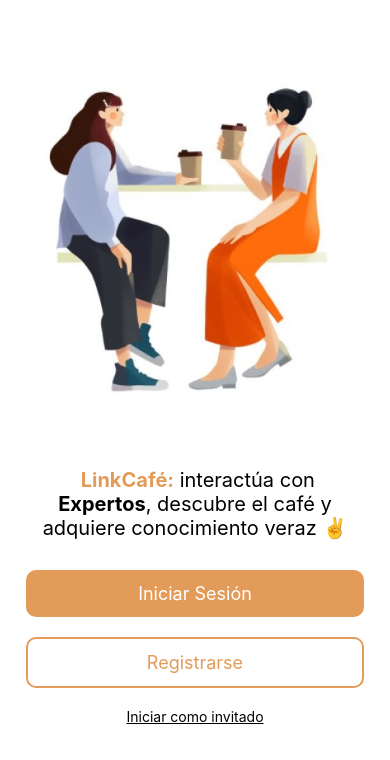
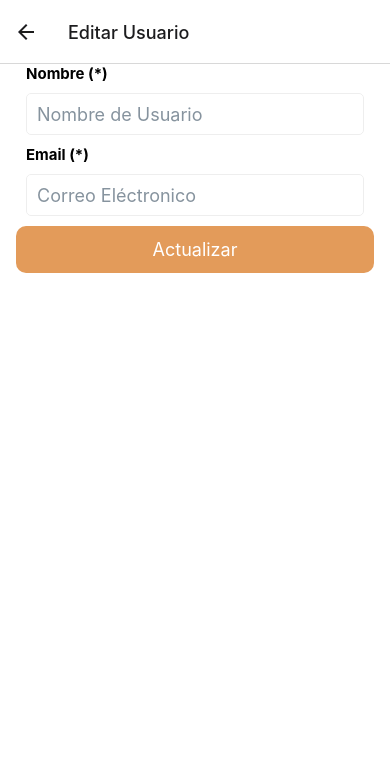
Before and after one commit to LinkCafe/LinkCafe_RN, a React Native app: screen /DetailsProfile in a window 390 px wide. Shown: the top 760 px of the page. Built offline with nearby package versions, Linux system fonts and the light colour scheme.

Commit message:
add AsyncStorage

```diff
--- a/App.js
+++ b/App.js
@@ -8,6 +8,7 @@ import SignUp from './pages/SignUp';
 import HomeTabs from './pages/HomeTabls';
 import AsyncStorage from '@react-native-async-storage/async-storage';
 import { ThemeProvider } from './context/ThemeContext';
+import DetailsProfile from './pages/DetailsProfile';
 
 const Stack = createNativeStackNavigator();
 
@@ -45,6 +46,9 @@ export default function App() {
             title: '',
             headerShown: false
           }} />
+          <Stack.Screen name='DetailsProfile' component={DetailsProfile} options={{
+            title: 'Editar Usuario'
+          }} />
         </Stack.Navigator>
       </ThemeProvider>
 
--- a/components/Articles.jsx
+++ b/components/Articles.jsx
@@ -15,13 +15,13 @@ const Articles = () => {
   const data = [
     {
       imagen:
-        "https://images.pexels.com/photos/51343/old-letters-old-letter-handwriting-51343.jpeg?auto=compress&cs=tinysrgb&w=1600",
+        "https://images.pexels.com/photos/1002703/pexels-photo-1002703.jpeg?auto=compress&cs=tinysrgb&w=600",
       titulo: "Prácticas avanzadas para la producción de café ",
       categoria: "PDF",
     },
     {
       imagen:
-        "https://images.pexels.com/photos/51343/old-letters-old-letter-handwriting-51343.jpeg?auto=compress&cs=tinysrgb&w=1600",
+        "https://encrypted-tbn0.gstatic.com/images?q=tbn:ANd9GcT6U0IIzs_1vCo98DWEMa81gAhQNlI-13986A&usqp=CAU",
       titulo: "El café sube un 10,2% su precio actual ",
       categoria: "Noticia",
     }
--- /dev/null
+++ b/pages/DetailsProfile.jsx
@@ -0,0 +1,133 @@
+import { View, Text, ScrollView, StyleSheet, ToastAndroid } from 'react-native'
+import React, { useContext, useEffect, useState } from 'react'
+import { SafeAreaView } from 'react-native-safe-area-context'
+import ThemeContext from '../context/ThemeContext'
+import { Button, Input } from '@rneui/base'
+import AsyncStorage from '@react-native-async-storage/async-storage'
+import { useNavigation } from '@react-navigation/native'
+
+const DetailsProfile = () => {
+    const { theme } = useContext(ThemeContext)
+    const navigation = useNavigation()
+    const [name, setName] = useState('')
+    const [email, setEmail] = useState('')
+    useEffect(() => {
+        const getUser = async () => {
+            setName(await AsyncStorage.getItem('name'))
+            setEmail(await AsyncStorage.getItem('email'))
+        }
+
+        getUser()
+    }, [])
+
+    const handleSubmit = async () => {
+        await AsyncStorage.setItem('email', email);
+        await AsyncStorage.setItem('name', name)
+        ToastAndroid.showWithGravity(
+            'Datos actulizados',
+            ToastAndroid.LONG,
+            ToastAndroid.BOTTOM,
+          );
+        navigation.navigate("Profile")
+    }
+    return (
+        <SafeAreaView style={{ flex: 1, backgroundColor: theme == 'light' ? 'white' : '#202020' }}>
+            <ScrollView style={{ paddingHorizontal: 16 }}>
+                <Input
+                    placeholder="Nombre de Usuario"
+                    inputContainerStyle={style.inputStyle}
+                    leftIconContainerStyle={style.inputContainerStyle}
+                    label="Nombre (*)"
+                    labelStyle={{
+                        fontWeight: "bold",
+                        color: theme == 'light' ? "black" : 'white',
+                        marginBottom: 10,
+                        fontSize: 15,
+                    }}
+                    style={{
+                        color: theme == 'light' ? 'black' : 'white'
+                    }}
+                    defaultValue={name}
+                    onChangeText={(text) => setName(text)}
+                />
+                <Input
+                    placeholder="Correo Eléctronico"
+                    inputContainerStyle={style.inputStyle}
+                    leftIconContainerStyle={style.inputContainerStyle}
+                    label="Email (*)"
+                    labelStyle={{
+                        fontWeight: "bold",
+                        color: theme == 'light' ? "black" : 'white',
+                        marginBottom: 10,
+                        fontSize: 15,
+                    }}
+                    style={{
+                        color: theme == 'light' ? 'black' : 'white'
+                    }}
+                    textContentType="emailAddress"
+                    keyboardType="email-address"
+                    defaultValue={email}
+                    onChangeText={(text) => setEmail(text)}
+                />
+
+                <Button
+                    buttonStyle={[style.button, style.btnLogin]}
+                    onPress={() => handleSubmit()}
+                >
+                    Actualizar
+                </Button>
+            </ScrollView>
+        </SafeAreaView>
+    )
+}
+
+const style = StyleSheet.create({
+    container: {
+        flex: 1,
+        flexDirection: "row",
+        justifyContent: "space-between",
+        alignItems: "center",
+        paddingHorizontal: 20,
+    },
+    categoryButton: {
+        padding: 7,
+        borderRadius: 5,
+    },
+    selectedCategoryButton: {
+        backgroundColor: "#19d10834",
+    },
+    categoryButtonText: {
+        fontSize: 16,
+        fontWeight: "400"
+    },
+    inputStyle: {
+        paddingLeft: 10,
+        borderColor: "#eeeeee",
+        borderWidth: 1,
+        borderRadius: 5
+    },
+    inputContainerStyle: {
+        display: "flex",
+        alignItems: "center",
+        justifyContent: "center",
+    },
+    interactionButton: {
+        display: "flex",
+        flexDirection: "row",
+        gap: 2,
+        width: "100%",
+        paddingHorizontal: 16,
+        paddingBottom: 10,
+        justifyContent: "center",
+        alignItems: "center",
+    },
+    button: {
+        borderRadius: 10,
+        padding: 12,
+      },
+      btnLogin: {
+        backgroundColor: "#E39B5A",
+      },
+});
+
+export default DetailsProfile
--- a/pages/Login.jsx
+++ b/pages/Login.jsx
@@ -15,8 +15,9 @@ const Login = () => {
   const [password, setPassword ] = useState(null)
   const [email, setEmail ] = useState(null)
   const handleLogin = async () => {
-    const data = JSON.parse(await AsyncStorage.getItem('dataAdmin'))
-    if (password == data.password && email == data.email) {
+    const emailStorage = await AsyncStorage.getItem('email')
+    const passwordStorage = await AsyncStorage.getItem('password')
+    if (password == passwordStorage && email == emailStorage) {
       navigation.navigate('HomeTabs')
     } else {
       ToastAndroid.showWithGravity(
--- a/pages/LoginHome.jsx
+++ b/pages/LoginHome.jsx
@@ -1,12 +1,25 @@
 import React from "react";
-import { View, Text, Image, StyleSheet, ScrollView } from "react-native";
+import { View, Text, Image, StyleSheet, ScrollView, ToastAndroid } from "react-native";
 import { Button } from "@rneui/base";
 import { styleConstants } from "../constants/style";
 import { useNavigation, useTheme } from "@react-navigation/native";
 import { SafeAreaView } from "react-native-safe-area-context";
+import AsyncStorage from "@react-native-async-storage/async-storage";
 
 const LoginHome = () => {
   const navigation = useNavigation();
+  const handleGuest = async () => {
+    await AsyncStorage.setItem('name', 'Invitado')
+    await AsyncStorage.setItem('email', 'invitado@gmail.com')
+    await AsyncStorage.setItem('password', 'invitado')
+
+    navigation.navigate('HomeTabs')
+    ToastAndroid.showWithGravity(
+      'Sesión como invitado',
+      ToastAndroid.LONG,
+      ToastAndroid.BOTTOM,
+    );
+  }
   return (
     <SafeAreaView style={styleConstants.container}>
       <ScrollView style={style.contentCard}>
@@ -42,7 +55,7 @@ const LoginHome = () => {
           </Button>
           <Text
             style={{ textDecorationLine: "underline", textAlign: "center" }}
-            onPress={() => navigation.navigate("HomeTabs")}
+            onPress={() => handleGuest()}
           >
             Iniciar como invitado
           </Text>
--- a/pages/Profile.jsx
+++ b/pages/Profile.jsx
@@ -1,16 +1,33 @@
 import { View, Text, ScrollView, StyleSheet, VirtualizedList } from "react-native";
 import { SafeAreaView } from "react-native-safe-area-context";
-import React, { useContext } from "react";
+import React, { useContext, useEffect, useState } from "react";
 import { Avatar, Button, Switch } from "@rneui/base";
 import Reviews from "../components/Reviews";
 import ThemeContext from "../context/ThemeContext";
+import AsyncStorage from "@react-native-async-storage/async-storage";
+import { useNavigation } from "@react-navigation/native";
 
-const Profile = () => {
+const Profile =  () => {
   const { theme, toggleTheme } = useContext(ThemeContext)
+  const [name, setName] = useState('')
+  const [email, setEmail] = useState('')
+  const [password, setPassword] = useState('')
+  const navigation = useNavigation()
   const handleToggleTheme = () => {
     const newTheme = theme === 'light' ? 'dark' : 'light';
     toggleTheme(newTheme);
   }
+
+  useEffect(() => {
+    const getUser = async () => {
+      setName(await AsyncStorage.getItem('name'))
+      setEmail(await AsyncStorage.getItem('email'))
+      setPassword(await AsyncStorage.getItem('password'))
+    }
+
+    setInterval(() => getUser(), 500)
+  }, [])
+
   return (
     <SafeAreaView style={{ flex: 1, backgroundColor: theme == 'light' ? 'white' : '#202020' }}>
       <ScrollView style={{ paddingHorizontal: 16}}>
@@ -38,7 +55,7 @@ const Profile = () => {
             />
             <View>
               <Text style={{ fontSize: 20, fontWeight: "bold", color: theme == 'light' ? 'black' : 'white' }}>
-                Diego Duran
+                {name}
               </Text>
               <Text style={{ color: theme == 'light' ? 'black' : 'white' }}>Caficultor</Text>
             </View>
@@ -53,6 +70,11 @@ const Profile = () => {
                 borderRadius: 5,
               }}
               titleStyle={{ color: theme == 'light' ? "black" : 'white' }}
+              onPress={() => navigation.navigate("DetailsProfile", {
+                name: name,
+                email: email,
+                password: password
+              }) }
             >
               Editar {">"}
             </Button>
@@ -64,7 +86,8 @@ const Profile = () => {
           width: '100%',
           justifyContent: 'space-between',
           alignItems: 'center',
-          flexDirection: 'row'
+          flexDirection: 'row',
+          paddingVertical: 10
         }} >
           <Text style={{
             fontSize: 20,
--- a/pages/SignUp.jsx
+++ b/pages/SignUp.jsx
@@ -1,14 +1,43 @@
-import { View, Text, StyleSheet, ScrollView } from "react-native";
+import { View, Text, StyleSheet, ScrollView, ToastAndroid } from "react-native";
 import React, { useState } from "react";
 import { styleConstants } from "../constants/style";
 import { Button, Input } from "@rneui/base";
 import { SafeAreaView } from "react-native-safe-area-context";
+import AsyncStorage from "@react-native-async-storage/async-storage";
+import { useNavigation } from "@react-navigation/native";
 
 const SignUp = () => {
+    const navigation = useNavigation()
     const [visiblePassword, setVisiblePassword] = useState(true);
+    const [name, setName] = useState('')
+    const [email, setEmail] = useState('')
+    const [password, setPassword] = useState('')
     const handleVisibilityPassword = () => {
       setVisiblePassword(!visiblePassword);
     };
+
+    const handleSignUp = async () => {
+      if (!name || !email || !password) {
+        ToastAndroid.showWithGravity(
+          'Campos incompletos',
+          ToastAndroid.SHORT,
+          ToastAndroid.BOTTOM,
+        );
+        return;
+      } else {
+        await AsyncStorage.setItem('name', name)
+        await AsyncStorage.setItem('email', email)
+        await AsyncStorage.setItem('password', password)
+        ToastAndroid.showWithGravity(
+          'Registro completado',
+          ToastAndroid.LONG,
+          ToastAndroid.BOTTOM,
+        );
+        navigation.navigate("Login")
+      }
+
+    }
+
     return (
       <SafeAreaView style={styleConstants.container}>
         <ScrollView style={style.contentCard}>
@@ -35,6 +64,7 @@ const SignUp = () => {
             leftIconContainerStyle={style.inputContainerStyle}
             textContentType="emailAddress"
             labelStyle={style.labelStyle}
+            onChangeText={(text) => setName(text)}
           />
           <Input
             placeholder="Correo"
@@ -48,6 +78,7 @@ const SignUp = () => {
             leftIconContainerStyle={style.inputContainerStyle}
             textContentType="emailAddress"
             labelStyle={style.labelStyle}
+            onChangeText={(text) => setEmail(text)}
           />
           <Input
             placeholder="Contraseña"
@@ -64,11 +95,13 @@ const SignUp = () => {
               onPress: () => handleVisibilityPassword(),
             }}
             rightIconContainerStyle={style.inputContainerStyle}
+            onChangeText={(text) => setPassword(text)}
           />
           <View style={style.interaction}>
             <Button
               buttonStyle={[style.button, style.btnSignUp]}
               titleStyle={{ color: "#E39B5A" }}
+              onPress={() => handleSignUp()}
             >
               Registrarse
             </Button>
```
Also changed, not shown: components/Discussions.jsx (+4 -4 lines), assets/coffe.webp (added).
